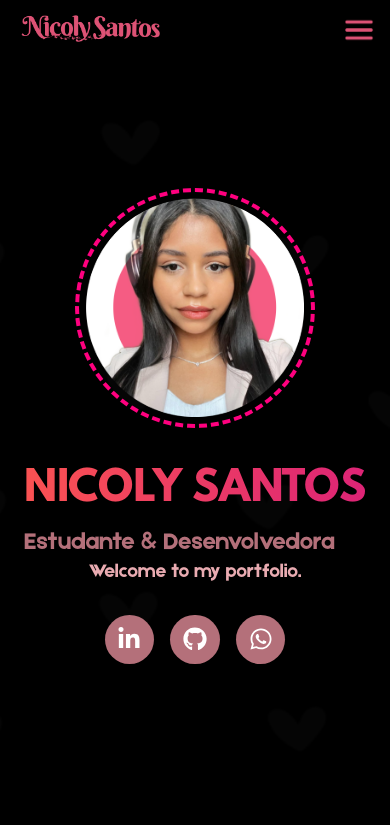
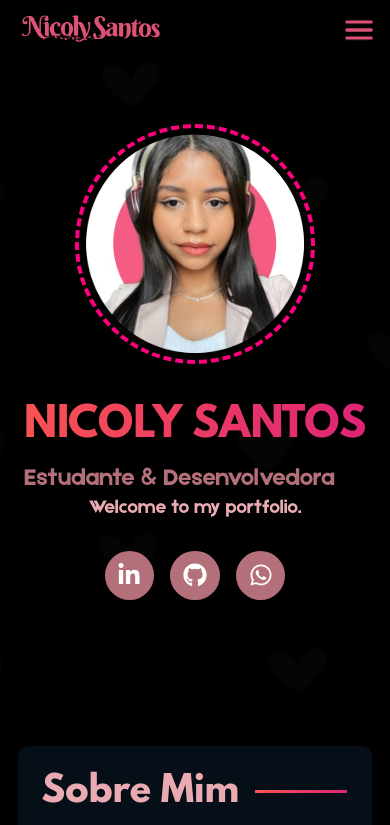
Before and after one commit to nicolysantus/portfolio_nicoly, a React (Vite) app: page / in a window 390 px wide. Shown: the top 825 px of the page. Built offline with nearby package versions, Linux system fonts and the light colour scheme.

Commit message:
Ajustes da versão mobile

```diff
--- a/src/components/home/home.sass
+++ b/src/components/home/home.sass
@@ -82,8 +82,9 @@
     // Versão mobile
     @media (max-width: 768px)
         #home
-        padding: 8rem
+        padding: 7rem
         height: absolute
+        margin-top: -3rem
 
         img
             max-width: 70%
--- a/src/components/projects/projectscontainer.sass
+++ b/src/components/projects/projectscontainer.sass
@@ -23,3 +23,7 @@
 
         &:after
             @include mixins.gradient-border
+
+@media (max-width: 768px)
+    #projects
+        margin-top: -3.2rem
```
